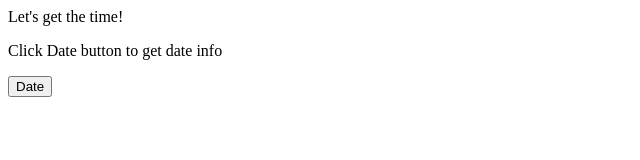
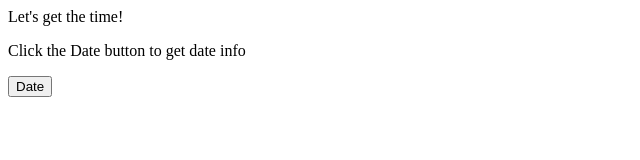
Before and after one commit to WBittner/TestWebApp, a plain HTML site: page TestWebApp/index.html in a window 1280 px wide. Shown: the full height of the page, 0-640 px from the left. Drawn offline with Linux system fonts and the light colour scheme.

Commit message:
edit to assure Azure is set up correctly

```diff
--- a/TestWebApp/index.html
+++ b/TestWebApp/index.html
@@ -3,7 +3,7 @@
 <head>Let's get the time!</head>
 <title> Wills Wonderful World of Wonder!</title>
 <body>
-<p id="info"> Click Date button to get date info</p>
+<p id="info"> Click the Date button to get date info</p>
 
 <button type = "button" onclick = "getDate()">Date</button>
 
```
